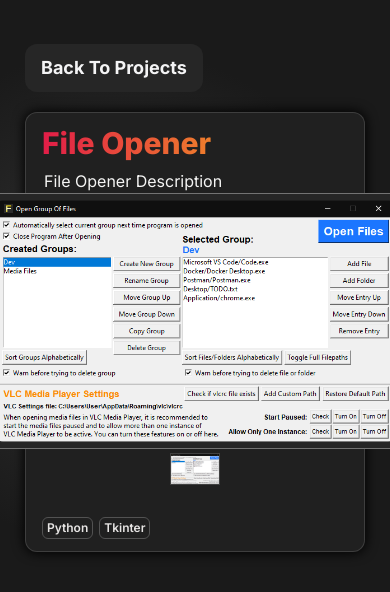
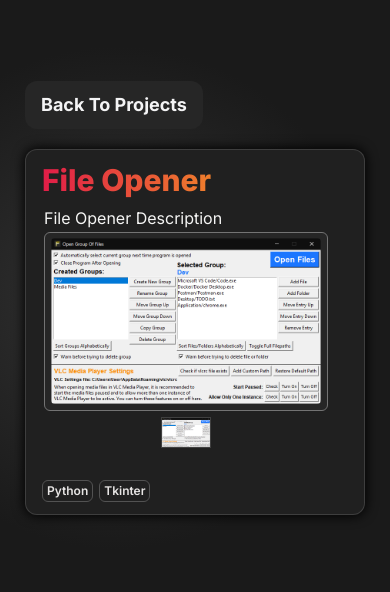
Before and after one commit to vik-ma/portfolio, a Next.js app: page /projects/file-opener in a window 390 px wide. Shown: the part 124-716 px from the top of the page. Built offline with nearby package versions, Linux system fonts and the light colour scheme.

Commit message:
Added responsive image resizing for ImageSlider

```diff
--- a/app/components/ImageSlider.tsx
+++ b/app/components/ImageSlider.tsx
@@ -1,7 +1,7 @@
 "use client";
 import { ImageSliderProps } from "@/typings";
 import Image from "next/image";
-import { useState } from "react";
+import { useState, useEffect } from "react";
 
 export default function ImageSlider({
   name,
@@ -13,26 +13,49 @@ export default function ImageSlider({
   previewImgMenuHeightList,
 }: ImageSliderProps) {
   const [currentImageIndex, setCurrentImageIndex] = useState<number>(0);
+  const [windowWidth, setWindowWidth] = useState<number>(window.innerWidth);
+
+  useEffect(() => {
+    const handleWindowResize = () => {
+      setWindowWidth(window.innerWidth);
+    };
+
+    window.addEventListener("resize", handleWindowResize);
+
+    return () => {
+      window.removeEventListener("resize", handleWindowResize);
+    };
+  }, []);
 
   return (
-    <div className="flex justify-center">
+    <div className="flex mt-0.5">
       <div className="flex flex-col">
         <div
           className={`flex flex-col p-1.5 justify-center bg-neutral-800 rounded-md border border-1 border-neutral-500`}
           style={{
-            width: `${previewImgMainWidth}px`,
-            height: `${previewImgMainHeight}px`,
+            width:
+              windowWidth > 870
+                ? `${previewImgMainWidth}px`
+                : `${Math.floor(previewImgMainWidth * 0.7)}px`,
+            height:
+              windowWidth > 870
+                ? `${previewImgMainHeight}px`
+                : `${Math.floor(previewImgMainHeight * 0.7)}px`,
           }}
         >
           <Image
             className="rounded"
             src={previewImgSrcList[currentImageIndex]}
             alt={`${name} Preview Image ${currentImageIndex + 1}`}
-            width={previewImgMainWidth}
+            width={
+              windowWidth > 870
+                ? previewImgMainWidth
+                : Math.floor(previewImgMainWidth * 0.7)
+            }
             height={previewImgMainHeight}
           />
         </div>
-        <div className="flex justify-center mt-1">
+        <div className="flex justify-center mt-1.5">
           {previewImgSrcList?.map((imageSrc: string, index: number) => (
             <Image
               className="max-w-[50px] md:max-w-none border border-neutral-700 mx-[1px]"
```
